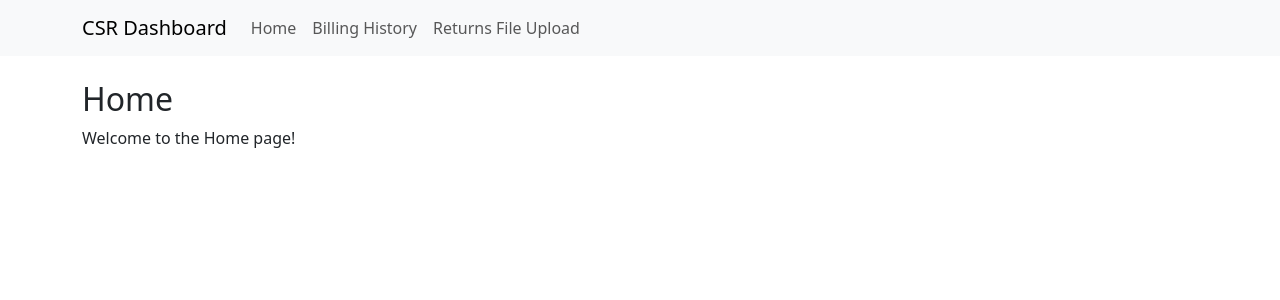
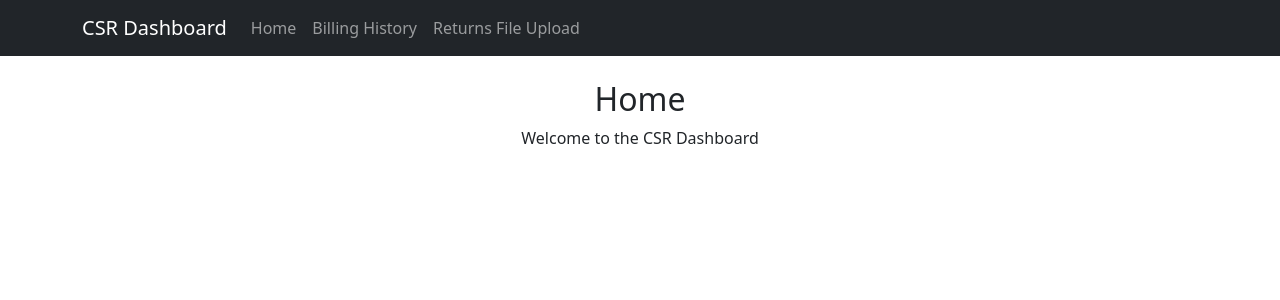
Before and after one commit to EEngvall/CSR-Dashboard, a React (Vite) app: page / in a window 1280 px wide. Shown: the top 300 px of the page. Built offline with nearby package versions, Linux system fonts and the light colour scheme.

Commit message:
Minor changes from initial commit

```diff
--- a/src/Home.jsx
+++ b/src/Home.jsx
@@ -4,9 +4,9 @@ import React from "react";
 
 const Home = () => {
   return (
-    <div>
+    <div className="container text-center">
       <h2>Home</h2>
-      <p>Welcome to the Home page!</p>
+      <p>Welcome to the CSR Dashboard</p>
     </div>
   );
 };
--- a/src/Navbar.jsx
+++ b/src/Navbar.jsx
@@ -5,7 +5,7 @@ import { Link } from "react-router-dom";
 
 const Navbar = () => {
   return (
-    <nav className="navbar navbar-expand-lg navbar-light bg-light">
+    <nav className="navbar navbar-expand-lg navbar-dark bg-dark">
       <div className="container">
         <Link className="navbar-brand" to="/">
           CSR Dashboard
```
